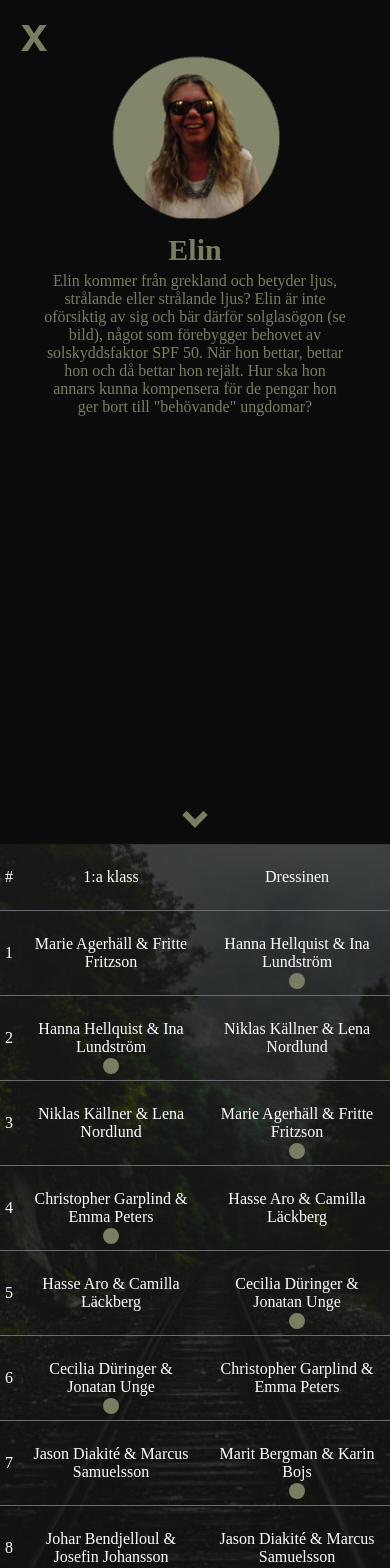
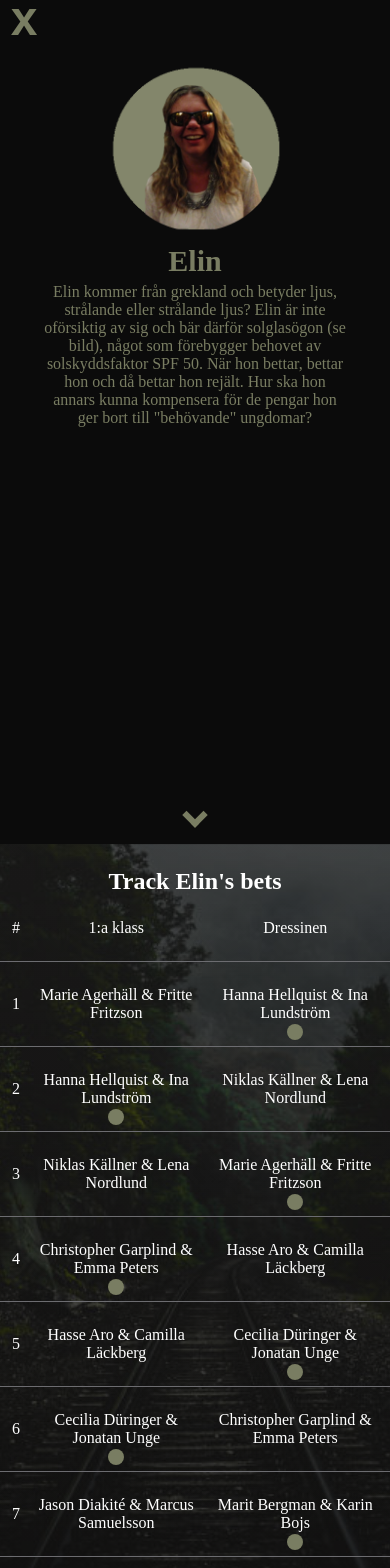
Before and after one commit to g-lowen/on-track, a React (Vite) app: page /Elin in a window 390 px wide. Shown: the top 1568 px of the page. Built offline with nearby package versions, Linux system fonts and the light colour scheme.

Commit message:
Add title to player page and make go back btn fixed on mobile

```diff
--- a/src/home/Home.jsx
+++ b/src/home/Home.jsx
@@ -47,7 +47,7 @@ function Home() {
 
   return (
     <section className={`${styles["home"]}`}>
-      <h1>Keeping your bets On Track</h1>
+      <h1>Keeping bets On Track</h1>
       <div className={`${styles["heading-row"]}`}>
         <div
           className={`${styles["row-item-1"]}`}
--- a/src/player/Player.jsx
+++ b/src/player/Player.jsx
@@ -38,6 +38,7 @@ function Player() {
       ) : (
         <section className={`${styles["player"]}`}>
           <section className={`${styles["player-section"]}`}>
+            <div className={styles["btn-container"]}>
               <button
                 className={`${styles["go-back-btn"]}`}
                 onClick={() => navigate(-1)}
@@ -45,6 +46,7 @@ function Player() {
               >
                 x
               </button>
+            </div>
             <img
               className={`${styles["player-icon"]}`}
               src={playerImage}
@@ -67,6 +69,7 @@ function Player() {
               onClick={() =>
                 contentRef.current.scrollIntoView({ behavior: "smooth" })
               }
+              ref={contentRef}
             >
               <div
                 className={styles["arrow"]}
@@ -76,9 +79,14 @@ function Player() {
               ></div>
             </button>
           </section>
-          <section className={`${styles["result-section"]}`} ref={contentRef}>
+          <section className={`${styles["result-section"]}`}>
+            <h2>Track {param}'s bets</h2>
             <div className={`${styles["heading-row"]}`}>
-              <div className={`${styles["row-item"]} ${"mob"}`}>#</div>
+              <div
+                className={`${styles["row-item"]} ${"mob"} ${styles["first"]}`}
+              >
+                #
+              </div>
               <div
                 className={`${styles["row-item"]} ${styles["first"]} ${"desk"}`}
               >
@@ -87,7 +95,9 @@ function Player() {
               <div className={`${styles["row-item"]} ${"desk"}`}>Datum</div>
               <div className={`${styles["row-item"]} ${"desk"}`}>Matchtyp</div>
               <div className={`${styles["row-item"]} `}>1:a klass</div>
-              <div className={`${styles["row-item"]} `}>Dressinen</div>
+              <div className={`${styles["row-item"]}  ${styles["last"]}`}>
+                Dressinen
+              </div>
             </div>
             {/* Mapping matches from the groups */}
             {bettingData?.betsTableGroup?.map((match, index) => {
--- a/src/player/Player.module.css
+++ b/src/player/Player.module.css
@@ -6,20 +6,10 @@
 .player-section {
   background-color: var(--main1);
   color: var(--elin);
-  padding-top: 10%;
+  /* padding-top: 10%; */
   min-height: 100vh;
   position: relative;
   width: 100%;
-}
-
-.result-section {
-  background-attachment: fixed;
-  background-image: linear-gradient(to bottom, var(--main20), var(--main10)),
-    url("/img/train-track-s.jpg");
-  background-position: center;
-  background-repeat: no-repeat;
-  background-size: cover;
-  min-height: 100vh;
 }
 
 .player-heading {
@@ -30,11 +20,20 @@
 
 .player-icon {
   max-width: 50%;
+  padding-top: 50px;
 }
 
 .player-text {
   margin-left: calc(24px + 5%);
   margin-right: calc(24px + 5%);
+}
+
+.btn-container {
+  background-color: var(--main1);
+  height: 50px;
+  position: fixed;
+  width: 100%;
+  z-index: 1;
 }
 
 .go-back-btn,
@@ -49,17 +48,11 @@
   align-items: center;
   font-size: 48px;
   font-weight: 600;
-  height: 48px;
+  height: 36px;
   display: flex;
   justify-content: center;
   padding: 0;
   width: 48px;
-
-  /* positioning */
-  left: 0%;
-  margin: 10px;
-  position: absolute;
-  top: 0%;
 }
 
 .skip-content-btn {
@@ -77,6 +70,20 @@
   padding: 6px;
   transform: rotate(45deg);
   -webkit-transform: rotate(45deg);
+}
+
+.result-section {
+  background-attachment: fixed;
+  background-image: linear-gradient(to bottom, var(--main20), var(--main10)),
+    url("/img/train-track-s.jpg");
+  background-position: center;
+  background-repeat: no-repeat;
+  background-size: cover;
+  min-height: 100vh;
+}
+
+.result-section h2 {
+  padding: 24px 0 0 0;
 }
 
 .heading-row,
@@ -109,6 +116,14 @@
   display: flex;
   align-items: center;
   justify-content: center;
+}
+
+.first {
+  padding-left: 12px;
+}
+
+.last {
+  padding-right: 12px;
 }
 
 .picked {
@@ -150,9 +165,30 @@
   }
 
   .player-section {
-    padding-top: 5%;
     position: fixed;
     width: 30%;
+  }
+
+  .btn-container {
+    height: 0;
+    position: relative;
+  }
+
+  .go-back-btn {
+    align-items: center;
+    font-size: 48px;
+    font-weight: 600;
+    height: 48px;
+    display: flex;
+    justify-content: center;
+    padding: 0;
+    width: 48px;
+
+    /* positioning */
+    left: 0%;
+    margin: 10px;
+    position: absolute;
+    top: 0%;
   }
 
   .result-section {
@@ -176,13 +212,9 @@
       calc(32px) calc(122px + 32px) calc(80px + 32px)
       1fr;
   }
-
-  /* .row-item {
-    padding: 24px;
-  } */
 }
 
-@media (min-width: 1440px) {
+@media (min-width: 1366px) {
   .result-section {
     background-image: linear-gradient(to bottom, var(--main20), var(--main10)),
       url("/img/train-track-l.jpg");
```
Lines whose indentation alone changed are shown as unchanged.
